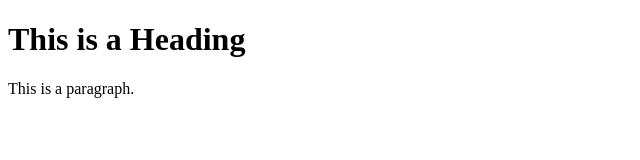
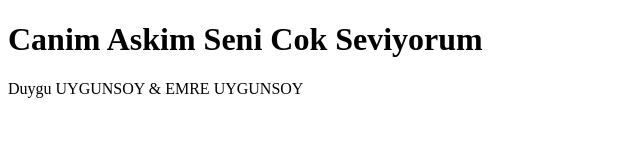
Before and after one commit to emreuygunsoy/emreuygunsoy.github.io, a plain HTML site: page index.html in a window 1280 px wide. Shown: the whole page, without its empty margins (0-640 px from the left). Drawn offline with Linux system fonts and the light colour scheme.

Commit message:
Update index.html

```diff
--- a/index.html
+++ b/index.html
@@ -5,8 +5,8 @@
 </head>
 <body>
 
-<h1>This is a Heading</h1>
-<p>This is a paragraph.</p>
+<h1>Canim Askim Seni Cok Seviyorum</h1>
+<p>Duygu UYGUNSOY & EMRE UYGUNSOY </p>
 
 </body>
 </html>
```
